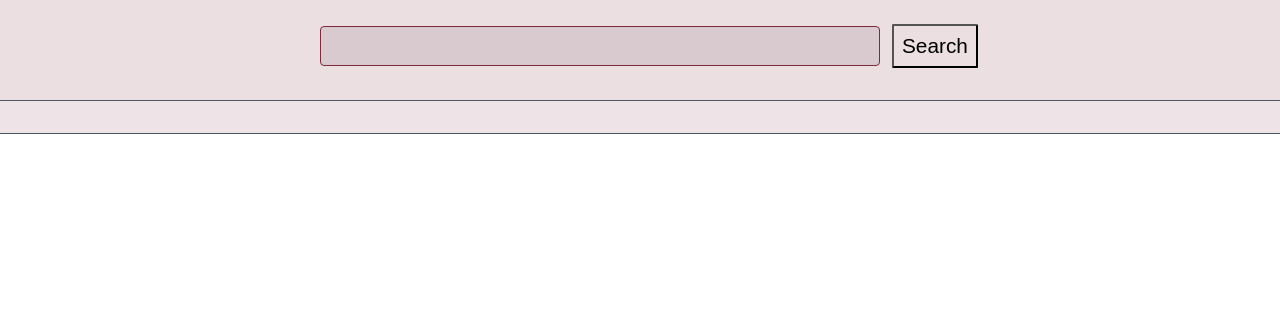
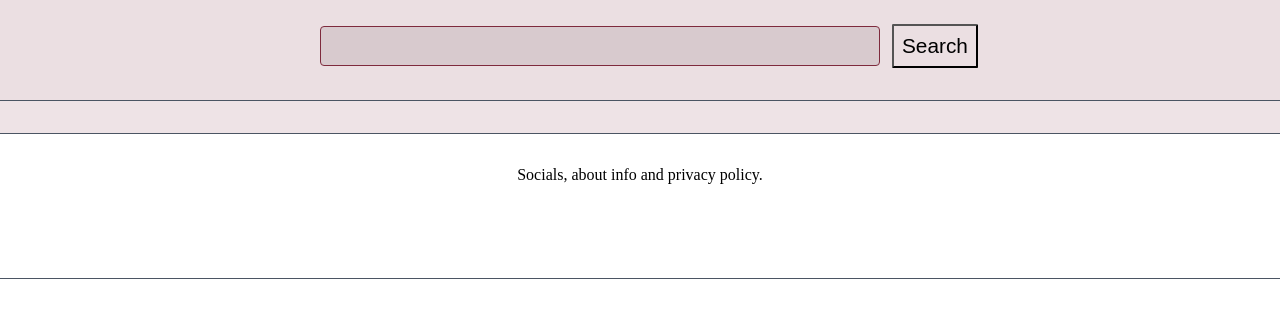
Before and after one commit to jimmyjamesm10-code/ecomerce-project, a Spring Boot app: page /ecom in a window 1280 px wide. Shown: the part 91-409 px from the top of the page. Run offline with Spring Boot 4, Linux system fonts and the light colour scheme; data that the repository does not hold is empty.

Commit message:
Update layout

```diff
--- a/src/main/resources/static/appstyle.css
+++ b/src/main/resources/static/appstyle.css
@@ -124,8 +124,16 @@ body {
     grid-template-columns: repeat(auto-fill, minmax(180px, 1fr));
     gap: 1rem;
     padding: 1rem;
-    margin-bottom: 10rem;
     background-color: #eee3e6;
+    border-bottom: 0.5px solid #4b5563;
+}
+
+.store-footer {
+    padding: 2rem 1rem;
+    background-color: white;
+    color: black;
+    text-align: center;
+    height: 5rem;
     border-bottom: 0.5px solid #4b5563;
 }
 
--- a/src/main/resources/static/productdetails.js
+++ b/src/main/resources/static/productdetails.js
@@ -145,6 +145,7 @@ function renderProductDetails(product) {
         renderProductDetails(product)
         AddButton.textContent = "Go To Cart";
         navCartText.style.color = cart.items.length > 0 ? "gold" : "";
+        navCartText.style.cssText = `text-shadow: ${navCartText.style.color}`;
     })
 
     const BackButton = document.querySelector(".back-to-products");
--- a/src/main/resources/templates/ecom.html
+++ b/src/main/resources/templates/ecom.html
@@ -16,7 +16,7 @@
             </span>
         </div>
         <div class = "products"></div>
-
+        <footer class="store-footer">Socials, about info and privacy policy.</footer>
         <dialog id="login-dialog" aria-labelledby="login-dialog-title">
             <button type="button" id="close-login" aria-label="Close login">&times;</button>
             <h2 id="login-dialog-title">Login</h2>
```
